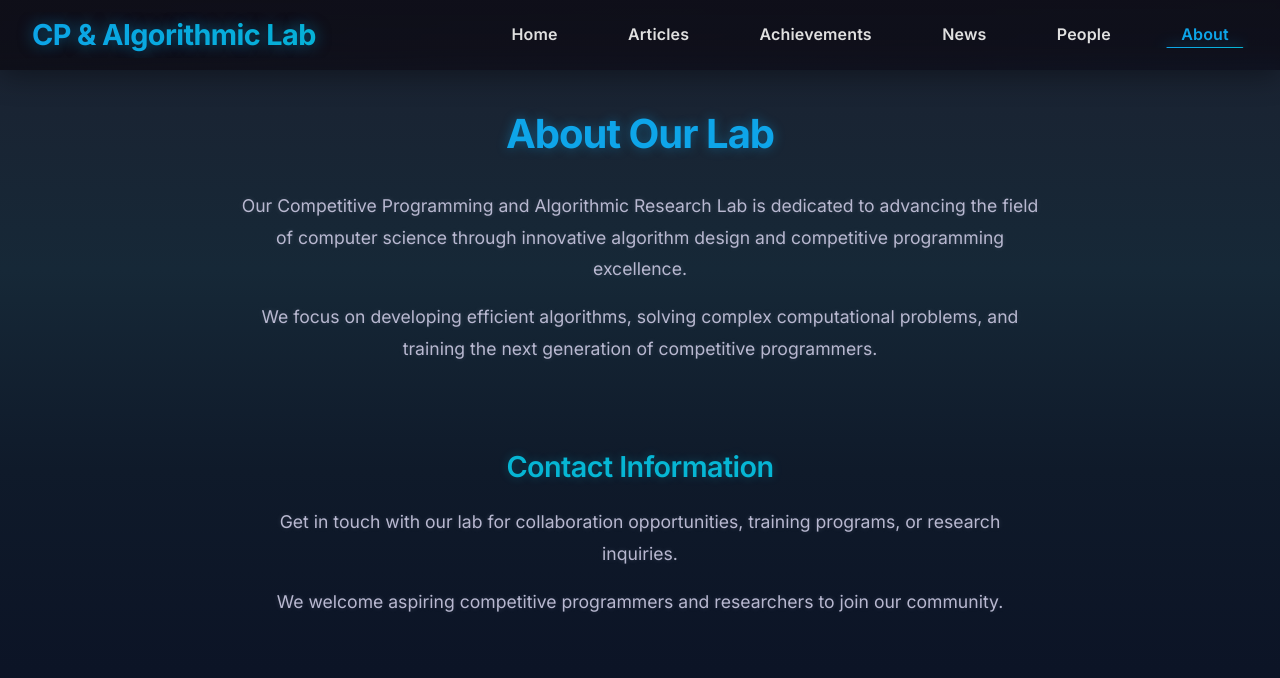
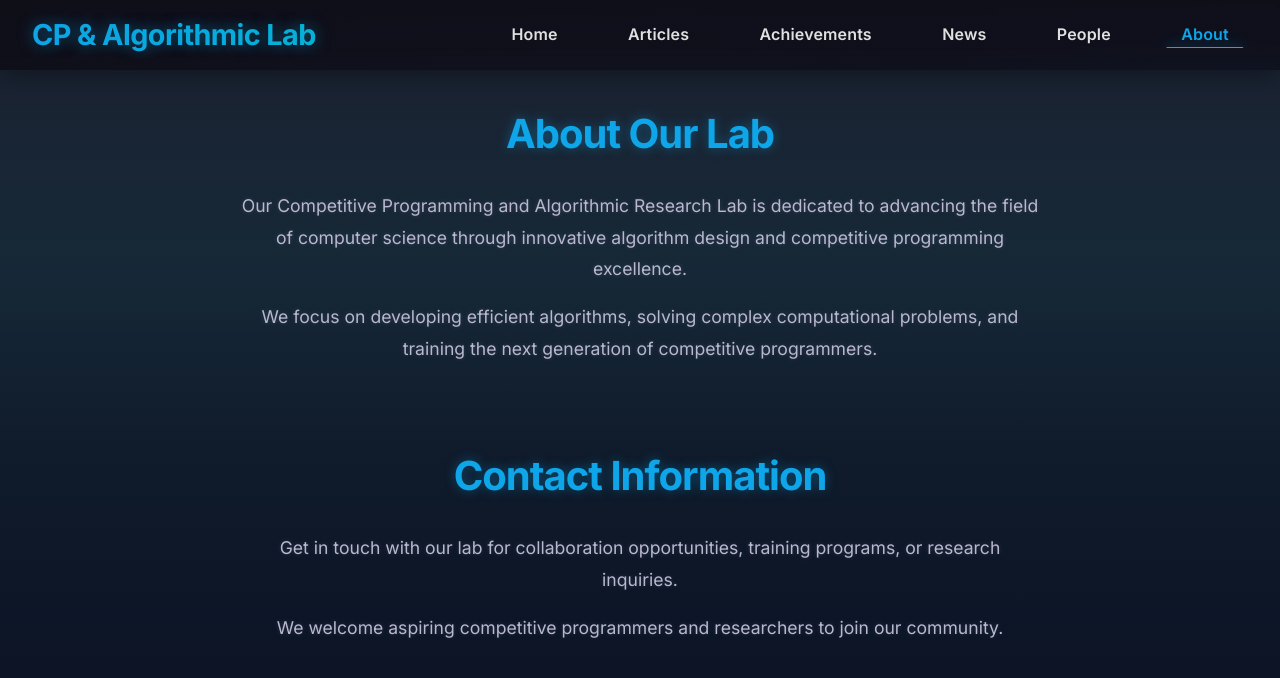
Before and after one commit to nafi103/Lab-Website, a React (Vite) app: page /about in a window 1280 px wide. Shown: the top 678 px of the page. Built offline with nearby package versions, Linux system fonts and the light colour scheme.

Commit message:
Fixed Heading in About

```diff
--- a/src/pages/About.jsx
+++ b/src/pages/About.jsx
@@ -8,7 +8,7 @@ const About = () => {
       <p>We focus on developing efficient algorithms, solving complex computational problems, and training the next generation of competitive programmers.</p>
 
       <div className="contact-section">
-        <h2>Contact Information</h2>
+        <h1>Contact Information</h1>
         <p>Get in touch with our lab for collaboration opportunities, training programs, or research inquiries.</p>
         <p>We welcome aspiring competitive programmers and researchers to join our community.</p>
       </div>
```
